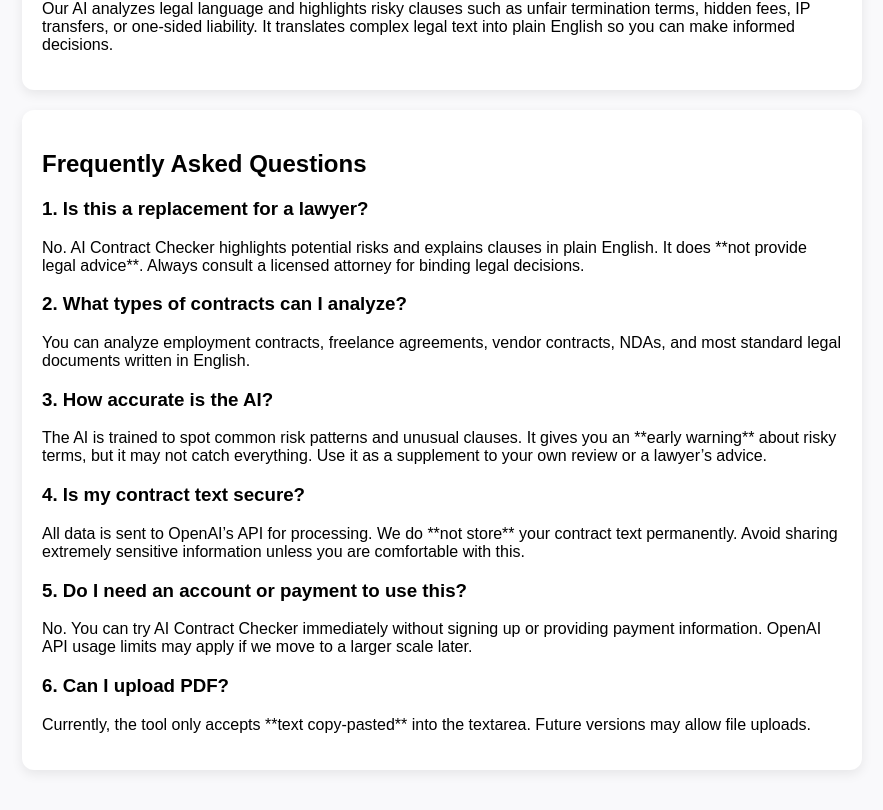
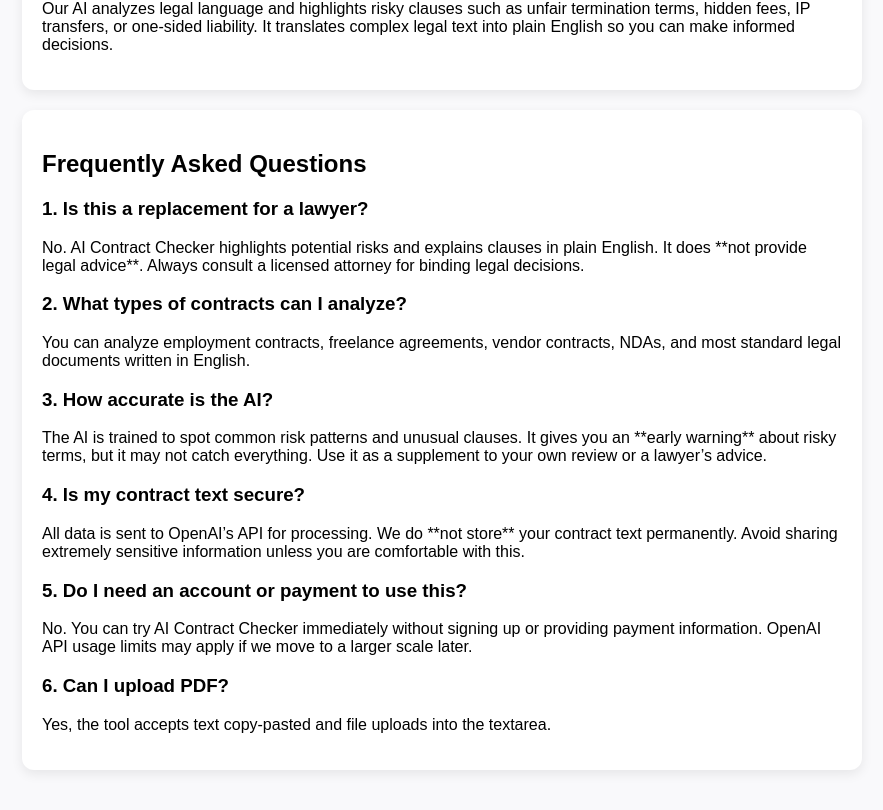
Before and after one commit to Henyr2/ai-contract-checker, a React (Create React App) app in the folder frontend/: page / in a window 1280 px wide. Shown: the part 1297-2107 px from the top of the page, without its empty margins (198-1081 px from the left). Built offline with nearby package versions, Linux system fonts and the light colour scheme.

Commit message:
Initial commit

```diff
--- a/frontend/src/App.js
+++ b/frontend/src/App.js
@@ -452,8 +452,7 @@ function App() {
 
         <h3>6. Can I upload PDF?</h3>
         <p>
-          Currently, the tool only accepts **text copy-pasted** into the textarea.
-          Future versions may allow file uploads.
+          Yes, the tool accepts text copy-pasted and file uploads into the textarea.
         </p>
       </div>
     </div>
```
